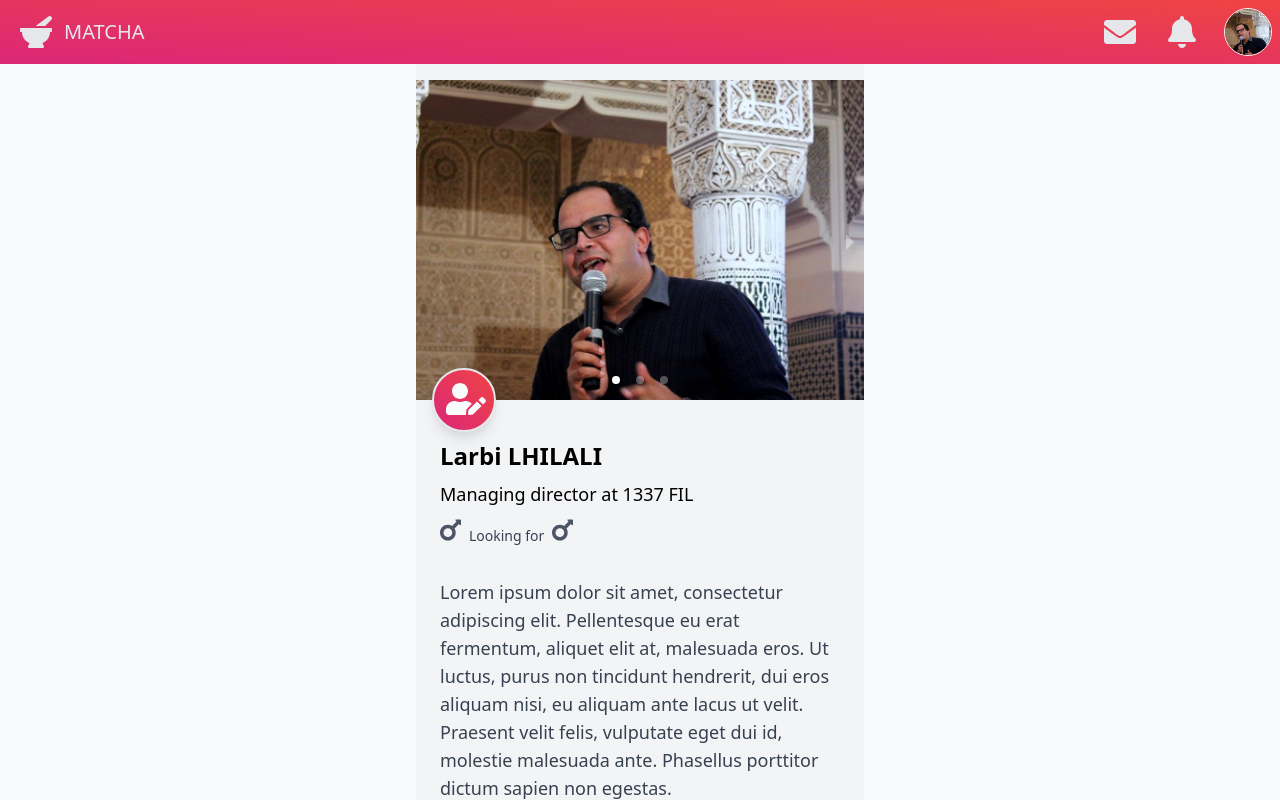
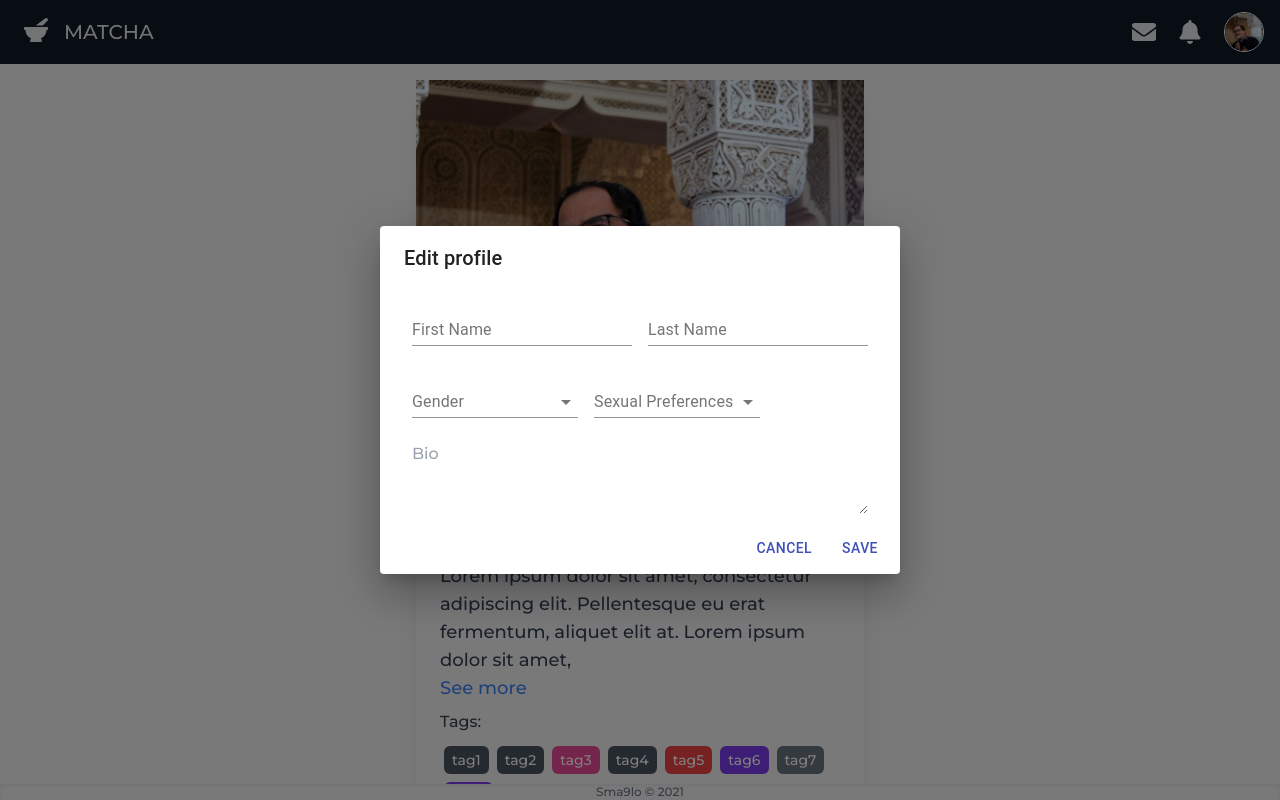
Before and after one commit to ismailCodes/matcha, a React (Create React App) app in the folder Client/: page /profile in a window 1280 px wide. Both pictures are taken after a click on the button 464 px from the left and 400 px from the top of the page. Shown: the top 800 px of the page. Built offline with nearby package versions, Linux system fonts and the light colour scheme.

Commit message:
Fixed: edit profile button

```diff
--- a/Client/package.json
+++ b/Client/package.json
@@ -7,12 +7,14 @@
     "@fortawesome/fontawesome-svg-core": "^1.2.34",
     "@fortawesome/free-solid-svg-icons": "^5.15.2",
     "@fortawesome/react-fontawesome": "^0.1.14",
+    "@material-ui/core": "^4.11.3",
     "@testing-library/jest-dom": "^5.11.9",
     "@testing-library/react": "^11.2.5",
     "@testing-library/user-event": "^12.7.1",
     "lodash": "^4.17.20",
     "react": "^17.0.1",
     "react-dom": "^17.0.1",
+    "react-hook-form": "^6.15.5",
     "react-responsive-carousel": "^3.2.13",
     "react-router-dom": "^5.2.0",
     "react-scripts": "4.0.2",
--- a/Client/public/index.html
+++ b/Client/public/index.html
@@ -5,7 +5,7 @@
     <meta name="viewport" content="width=device-width, initial-scale=1" />
     <title>Matcha</title>
   </head>
-  <body class="w-full h-full flex">
+  <body class="w-full h-full flex font-montserrat bg-gray-100">
     <div class="w-full h-full flex-grow" id="root"></div>
   </body>
 </html>
--- a/Client/src/components/Layout.jsx
+++ b/Client/src/components/Layout.jsx
@@ -12,20 +12,24 @@ import DropDownMenu from '../library/DropDownMenu';
 function Layout({ children }) {
   return (
     <div className='w-full h-full flex flex-col flex-grow bg-gray-50'>
-      <header className='fixed top-0 z-50 text-gray-200 flex items-center body-font bg-gradient-to-bl from-red-500 to-pink-600 w-full h-16'>
+      <header className='fixed top-0 z-50 text-gray-200 flex items-center body-font bg-gray-900 w-full h-16'>
         <nav className='flex p-1 md:p-2 flex-row items-center w-full justify-between'>
           <div className='flex w-1/3 sm:w-auto justify-center title-font font-medium items-center text-gray-200 sm:mr-8 px-3 order-2 sm:order-1'>
-            <FontAwesomeIcon size='2x' icon={faMortarPestle} />
+            <FontAwesomeIcon
+              className='h-6 transform -translate-y-0.5'
+              size='2x'
+              icon={faMortarPestle}
+            />
             <span className='ml-3 text-xl hidden sm:block'>MATCHA</span>
           </div>
           <div className='sm:ml-auto w-1/3 sm:w-auto flex flex-wrap justify-end items-center text-base sm:justify-center order-3 sm:order-2 sm:mr-3'>
             <FontAwesomeIcon
-              className='mx-2 sm:mx-4 hover:text-gray-300'
+              className='mx-1 sm:mx-2 hover:text-gray-300 h-6'
               size='2x'
               icon={faEnvelope}
             />
             <FontAwesomeIcon
-              className='mx-2 sm:mx-4 hover:text-gray-300'
+              className='mx-1 sm:mx-2 hover:text-gray-300 h-6'
               size='2x'
               icon={faBell}
             />
@@ -34,12 +38,12 @@ function Layout({ children }) {
             <div className='group inline-block '>
               <div className='w-12 h-12 flex items-center'>
                 <img
-                  className='object-cover border rounded-full hover:border-red-500 border-gray-100 shadow-sm hidden sm:block w-12 h-12'
+                  className='object-cover border rounded-full border-gray-100 shadow-sm hidden sm:block w-10 h-10'
                   src={larbi}
                   alt='user image'
                 />
                 <FontAwesomeIcon
-                  className='mx-3 hover:text-gray-300 block sm:hidden'
+                  className='h-6 mx-3 hover:text-gray-300 block sm:hidden'
                   size='2x'
                   icon={faCog}
                 />
@@ -50,7 +54,7 @@ function Layout({ children }) {
         </nav>
       </header>
       {children}
-      <footer className='w-full flex justify-center text-xs text-gray-500 bg-gray-100 sm:bg-gray-50'>
+      <footer className='fixed bottom-0 w-full flex justify-center text-xs text-gray-500 bg-gray-100 shadow-inner'>
         Sma9lo &copy; 2021
       </footer>
     </div>
--- /dev/null
+++ b/Client/src/components/ProfileDialogPopUp.jsx
@@ -0,0 +1,88 @@
+import {
+  FormControl,
+  InputLabel,
+  MenuItem,
+  Select,
+  TextField,
+  TextareaAutosize,
+} from '@material-ui/core';
+import Button from '@material-ui/core/Button';
+import Dialog from '@material-ui/core/Dialog';
+import DialogActions from '@material-ui/core/DialogActions';
+import DialogContent from '@material-ui/core/DialogContent';
+import DialogTitle from '@material-ui/core/DialogTitle';
+import { makeStyles } from '@material-ui/core/styles';
+
+const useStyles = makeStyles((theme) => ({
+  menuItem: {
+    width: '100%',
+    minWidth: 166,
+  },
+}));
+function ProfileDialogPopUp({ open, handleClose }) {
+  const classes = useStyles();
+
+  return (
+    <div>
+      <Dialog
+        // fullScreen={fullScreen}
+        open={open}
+        onClose={handleClose}
+        aria-labelledby='edit_profile'
+        maxWidth='sm'
+      >
+        <DialogTitle id='edit_profile'>{'Edit profile'}</DialogTitle>
+        <DialogContent>
+          <form>
+            <div className='flex flex-row flex-wrap'>
+              <div className='px-2 w-full sm:w-auto pb-6'>
+                <TextField className={classes.menuItem} label='First Name' />
+              </div>
+              <div className='px-2 w-full sm:w-auto pb-6'>
+                <TextField className={classes.menuItem} label='Last Name' />
+              </div>
+            </div>
+            <div className='flex flex-row flex-wrap'>
+              <div className='px-2 w-full sm:w-auto flex flex-col justify-end pb-6'>
+                <FormControl>
+                  <InputLabel id='gender'>Gender</InputLabel>
+                  <Select
+                    labelId='gender'
+                    className={classes.menuItem}
+                    label='Gender'
+                  >
+                    <MenuItem value='M'>Male</MenuItem>
+                    <MenuItem value='F'>Female</MenuItem>
+                  </Select>
+                </FormControl>
+              </div>
+              <div className='px-2 w-full sm:w-auto flex flex-col justify-end pb-6'>
+                <FormControl>
+                  <InputLabel id='gender'>Sexual Preferences</InputLabel>
+                  <Select className={classes.menuItem} label='Sexual preferences'>
+                    <MenuItem value='M'>Males</MenuItem>
+                    <MenuItem value='F'>Females</MenuItem>
+                    <MenuItem value='F'>Li ta7 fl me9la it9la</MenuItem>
+                  </Select>
+                </FormControl>
+              </div>
+            </div>
+            <div className='px-2 w-full sm:w-auto flex flex-col justify-end'>
+              <TextareaAutosize placeholder='Bio' rowsMin={3} rowsMax={6} />
+            </div>
+          </form>
+        </DialogContent>
+        <DialogActions>
+          <Button autoFocus onClick={handleClose} color='primary'>
+            Cancel
+          </Button>
+          <Button onClick={handleClose} color='primary' autoFocus>
+            Save
+          </Button>
+        </DialogActions>
+      </Dialog>
+    </div>
+  );
+}
+
+export default ProfileDialogPopUp;
--- a/Client/src/components/Profiler.jsx
+++ b/Client/src/components/Profiler.jsx
@@ -1,24 +1,96 @@
 import { FontAwesomeIcon } from '@fortawesome/react-fontawesome';
-import React from 'react';
+import { useState } from 'react';
 import ImagesCarousel from '../library/ImagesCarousel';
 import Tag from '../library/Tag';
 import RoundIconButton from '../library/RoundIconButton';
 import { faUserEdit, faMars, faVenus } from '@fortawesome/free-solid-svg-icons';
 import { getInterests } from '../utils/getInterests';
+import ProfileDialogPopUp from './ProfileDialogPopUp';
+
+// import Button from '@material-ui/core/Button';
+// import Dialog from '@material-ui/core/Dialog';
+// import DialogActions from '@material-ui/core/DialogActions';
+// import DialogContent from '@material-ui/core/DialogContent';
+// import DialogContentText from '@material-ui/core/DialogContentText';
+// import DialogTitle from '@material-ui/core/DialogTitle';
+// import useMediaQuery from '@material-ui/core/useMediaQuery';
+// import { useTheme } from '@material-ui/core/styles';
+
+function clsx(options) {
+  var entries = Object.entries(options);
+
+  const computedClassName = entries.filter(isTrue).map(getKey).join(' ');
+
+  if (options.initialClass) {
+    return `${options.initialClass} ${computedClassName}`;
+  } else {
+    return computedClassName;
+  }
+
+  function isTrue([, value]) {
+    return value;
+  }
+
+  function getKey([key]) {
+    return key;
+  }
+}
+
+clsx({
+  'h-full': true,
+  'h-10': false,
+});
+
+function Bio(props) {
+  const [showFullBio, setShowFullBio] = useState(false);
+  const { bio } = props;
+
+  return (
+    <div
+      className={clsx({
+        initialClass:
+          'w-full sm:max-w-md self-center px-6 text-gray-700 text-lg py-2',
+        'h-80': showFullBio,
+        'h-full': !showFullBio,
+      })}
+    >
+      <p>{showFullBio ? bio : bio.split(' ').slice(0, 20).join(' ')}</p>
+      <a
+        className='text-blue-500 cursor-pointer'
+        onClick={() => setShowFullBio(!showFullBio)}
+      >
+        {showFullBio ? 'See less' : 'See more'}
+      </a>
+    </div>
+  );
+}
 
 function ProfileComp(props) {
+  const [open, setOpen] = useState(false);
+
+  const handleClickOpen = () => {
+    setOpen(true);
+  };
+
+  const handleClose = () => {
+    setOpen(false);
+  };
+
   const { images, edit, name, description, gender, sexuality, bio, tags } = props;
 
   const lookingFor = getInterests(sexuality);
   return (
-    <div className='w-full bg-gray-50 items-center flex-grow flex flex-col'>
-      <div className='bg-gray-100 sm:my-4 pb-4'>
-        <div className='sticky -top-20 z-10 mt-16 w-full sm:max-w-md bg-gray-600 h-80 bg-cover bg-center'>
+    <div className='w-full bg-gray-100 items-center flex flex-col h-full'>
+      <div className='mt-16 sm:mt-20 sm:shadow-xl pb-6'>
+        <ProfileDialogPopUp open={open} handleClose={handleClose} />
+        <div className='sticky -top-20 z-10 w-full sm:max-w-md bg-gray-600 h-80 bg-cover bg-center'>
           <ImagesCarousel images={images} />
         </div>
-        <div className='relative '>
+        <div className='relative bg-gray-100'>
           <div className='sticky bg-gray-100 top-60 z-10 pb-2'>
-            {edit ? <RoundIconButton icon={faUserEdit} /> : null}
+            {edit ? (
+              <RoundIconButton icon={faUserEdit} onClick={handleClickOpen} />
+            ) : null}
             <div className='w-full sm:max-w-md self-center pt-10 pb-2 px-6 font-bold text-2xl'>
               {name}
             </div>
@@ -35,10 +107,8 @@ function ProfileComp(props) {
               {lookingFor}
             </div>
           </div>
-          <div className='pt-4'>
-            <div className='w-full sm:max-w-md self-center px-6 text-gray-700 text-lg py-2'>
-              {bio}
-            </div>
+          <div>
+            <Bio bio={bio} />
             <div className='w-full sm:max-w-md self-center px-6 text-gray-700  pb-2'>
               Tags:
             </div>
--- a/Client/src/data/loremIpsum.js
+++ b/Client/src/data/loremIpsum.js
@@ -1,2 +1,2 @@
 export const loremIpsum =
-  'Lorem ipsum dolor sit amet, consectetur adipiscing elit. Pellentesque eu erat fermentum, aliquet elit at, malesuada eros. Ut luctus, purus non tincidunt hendrerit, dui eros aliquam nisi, eu aliquam ante lacus ut velit. Praesent velit felis, vulputate eget dui id, molestie malesuada ante. Phasellus porttitor dictum sapien non egestas.';
+  'Lorem ipsum dolor sit amet, consectetur adipiscing elit. Pellentesque eu erat fermentum, aliquet elit at. Lorem ipsum dolor sit amet, consectetur adipiscing elit. Pellentesque eu erat fermentum, aliquet elit at.';
--- a/Client/src/index.css
+++ b/Client/src/index.css
@@ -1,3 +1,4 @@
+@import url('https://fonts.googleapis.com/css2?family=Montserrat:wght@500&display=swap');
 @tailwind base;
 @tailwind components;
 @tailwind utilities;
--- a/Client/src/library/DropDownMenu.jsx
+++ b/Client/src/library/DropDownMenu.jsx
@@ -17,7 +17,7 @@ function DropDownMenu({ elements }) {
   });
 
   return (
-    <ul className='absolute hidden text-gray-700 pt-2 group-hover:block sm:-ml-12'>
+    <ul className='absolute hidden text-gray-700 pt-2 group-hover:block sm:-ml-16'>
       {listItems}
     </ul>
   );
--- a/Client/src/library/RoundIconButton.jsx
+++ b/Client/src/library/RoundIconButton.jsx
@@ -1,9 +1,12 @@
 import React from 'react';
 import { FontAwesomeIcon } from '@fortawesome/react-fontawesome';
 
-function RoundIconButton({ icon }) {
+function RoundIconButton({ icon, onClick }) {
   return (
-    <button className='rounded-full bg-gradient-to-bl from-red-500 to-pink-600 absolute top-0 left-4 transform -translate-y-1/2 h-16 w-16 shadow-lg border-2'>
+    <button
+      onClick={onClick}
+      className='rounded-full bg-gradient-to-bl from-red-500 to-pink-600 absolute top-0 left-4 transform -translate-y-1/2 h-16 w-16 shadow-lg border-2 focus:outline-black'
+    >
       <FontAwesomeIcon
         className='mx-3 text-gray-50 hover:text-white'
         size='2x'
--- a/Client/src/pages/Login.jsx
+++ b/Client/src/pages/Login.jsx
@@ -60,9 +60,7 @@ function Login() {
                   ref={register(email_errors)}
                 />
                 {errors.email && (
-                  <p className='text-red-400 pt-1 text-sm'>
-                    {errors.email.message}
-                  </p>
+                  <p className='text-red-400 pt-1 text-sm'>{errors.email.message}</p>
                 )}
               </div>
               <div className='mt-8 relative'>
--- a/Client/tailwind.config.js
+++ b/Client/tailwind.config.js
@@ -2,11 +2,16 @@ module.exports = {
   purge: ['./src/**/*.{js,jsx,ts,tsx}', './public/index.html'],
   darkMode: false, // or 'media' or 'class'
   theme: {
-    extend: {},
+    extend: {
+      fontFamily: {
+        montserrat: ['Montserrat'],
+      },
+    },
   },
   variants: {
     extend: {
       display: ['group-hover'],
+      boxShadow: ['active'],
     },
   },
   plugins: [],
```
Also changed, not shown: 1 other file (tests, documents, lock files or other folders).
